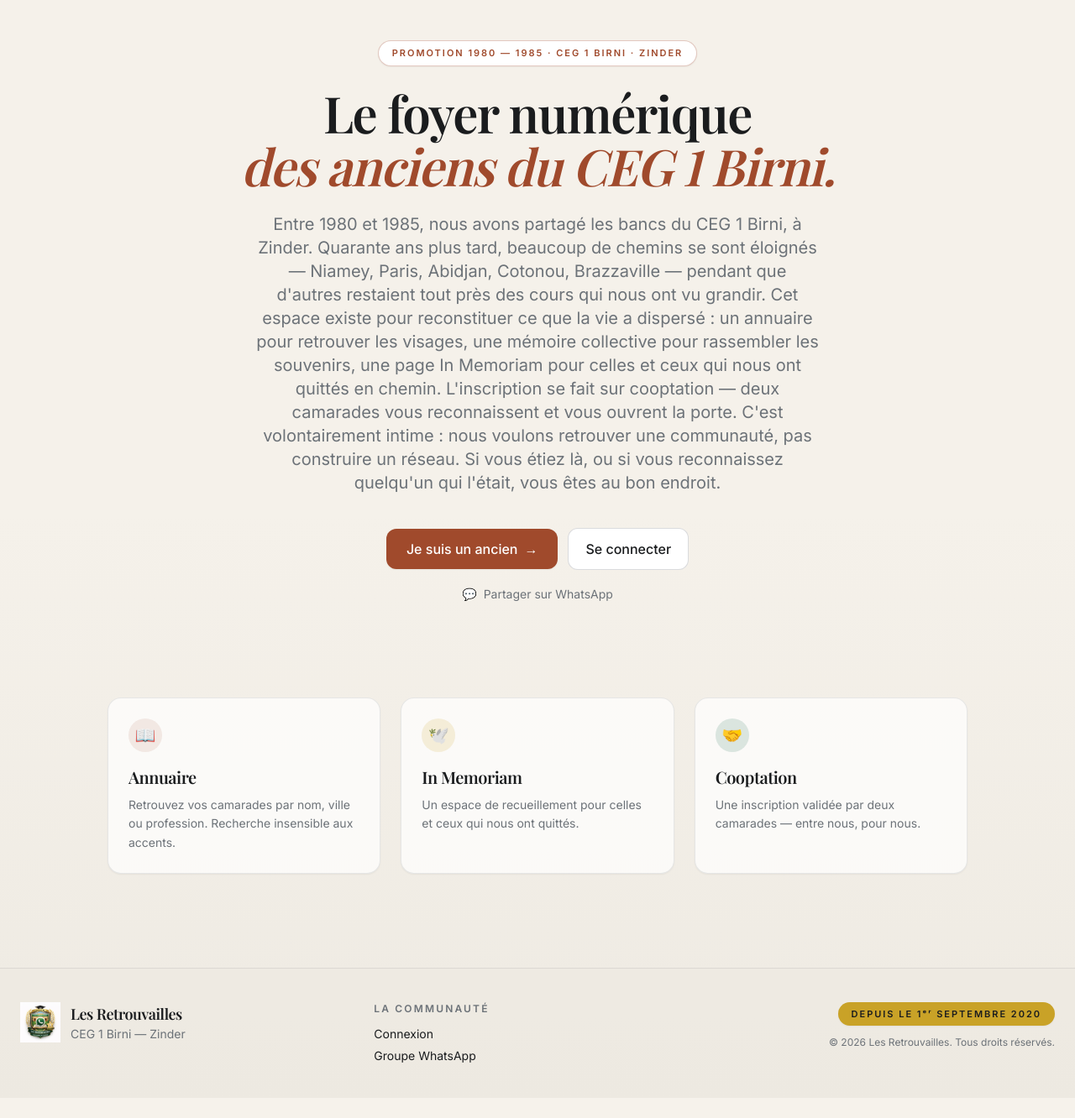
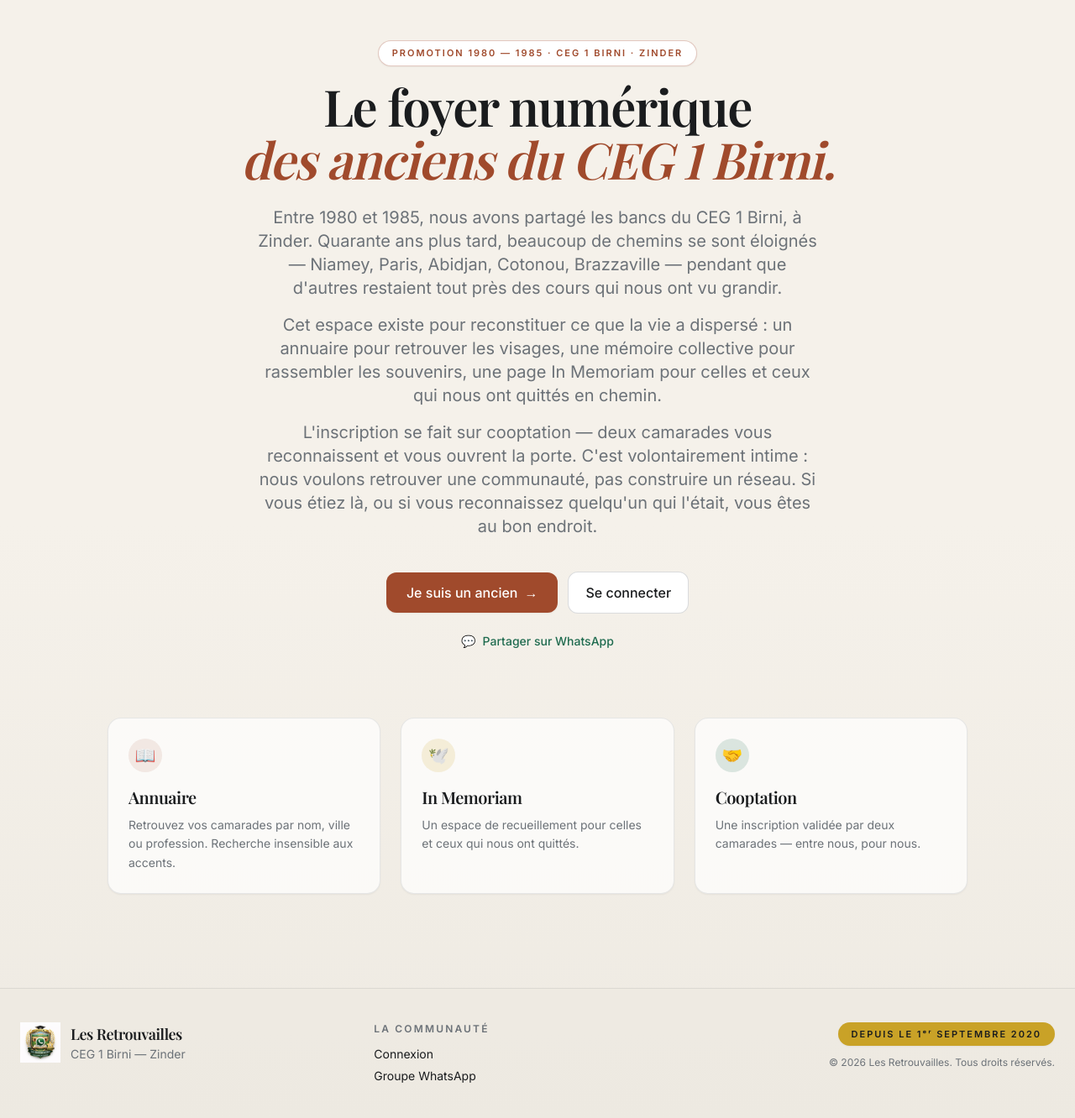
Before and after one commit to bomino/lesretrouvailles, a Django app: page / in a window 1280 px wide. Shown: the part 81-1413 px from the top of the page at 84% size. Before the commit the page ends 1347 px from the top, so only its background shows below. Run offline with Django 5.2, Linux system fonts and the light colour scheme; style sheets or scripts are compiled from the project's sources; parts of the project's set-up code (start-up, migrations or seed data) failed here and were passed over; some web fonts are replaced.

Commit message:
polish(p4d): refine magazine cards + hero typography + wire cooptation
Visual polish iterations after the initial P4d ship:
- Ghost cards: compact single-row layout (avatar | name+year stacked
  | removal link inline-right), warmer tint (bg-ceremonial-gold/10),
  shadow-sm for depth, smaller monogram (40px)
- Section heading: subtitle "Si vous reconnaissez l'un d'eux..."
  moved up under the h2 (editorial pattern), gold-toned pill ties
  the section to the gold-bar cards below, subtle gold thread
  divider above the section
- Hero: tighter pill->H1 gap (mt-6 -> mt-4), lead paragraph split
  into 3 focused paragraphs (past / present / invitation)
- WhatsApp share link: text-whatsapp-green + font-medium for
  brand-color presence (was muted text-secondary)
- Cooptation feature card now clickable:
  - Anon -> /inscription/ (public signup)
  - Authed -> /cooptations-a-valider/ (parrain dashboard)
  - In Memoriam stays static pending P5
- Tests: renamed test_anonymous_feature_cards_not_clickable to
  test_anonymous_member_only_cards_are_static (narrower scope),
  added test_anonymous_cooptation_card_links_to_signup

17 tests pass (16 + 1 new).

Co-Authored-By: Claude Opus 4.7 (1M context) <noreply@anthropic.com>

```diff
--- a/templates/core/landing.html
+++ b/templates/core/landing.html
@@ -47,13 +47,21 @@
         <span class="inline-block rounded-full border border-tertiary/30 bg-surface px-4 py-1.5 text-[11px] font-semibold uppercase tracking-[0.18em] text-tertiary shadow-sm">
             {% trans "Promotion 1980 — 1985 · CEG 1 Birni · Zinder" %}
         </span>
-        <h1 class="mt-6 font-display text-4xl font-semibold tracking-tight md:text-6xl md:leading-[1.05]">
+        <h1 class="mt-4 font-display text-4xl font-semibold tracking-tight md:text-6xl md:leading-[1.05]">
             {% trans "Le foyer numérique" %}
             <span class="block italic text-tertiary">{% trans "des anciens du CEG 1 Birni." %}</span>
         </h1>
-        <p class="mx-auto mt-6 max-w-2xl text-lg leading-relaxed text-secondary md:text-xl">
-            {% trans "Entre 1980 et 1985, nous avons partagé les bancs du CEG 1 Birni, à Zinder. Quarante ans plus tard, beaucoup de chemins se sont éloignés — Niamey, Paris, Abidjan, Cotonou, Brazzaville — pendant que d'autres restaient tout près des cours qui nous ont vu grandir. Cet espace existe pour reconstituer ce que la vie a dispersé : un annuaire pour retrouver les visages, une mémoire collective pour rassembler les souvenirs, une page In Memoriam pour celles et ceux qui nous ont quittés en chemin. L'inscription se fait sur cooptation — deux camarades vous reconnaissent et vous ouvrent la porte. C'est volontairement intime : nous voulons retrouver une communauté, pas construire un réseau. Si vous étiez là, ou si vous reconnaissez quelqu'un qui l'était, vous êtes au bon endroit." %}
-        </p>
+        <div class="mx-auto mt-6 max-w-2xl space-y-4 text-lg leading-relaxed text-secondary md:text-xl">
+            <p>
+                {% trans "Entre 1980 et 1985, nous avons partagé les bancs du CEG 1 Birni, à Zinder. Quarante ans plus tard, beaucoup de chemins se sont éloignés — Niamey, Paris, Abidjan, Cotonou, Brazzaville — pendant que d'autres restaient tout près des cours qui nous ont vu grandir." %}
+            </p>
+            <p>
+                {% trans "Cet espace existe pour reconstituer ce que la vie a dispersé : un annuaire pour retrouver les visages, une mémoire collective pour rassembler les souvenirs, une page In Memoriam pour celles et ceux qui nous ont quittés en chemin." %}
+            </p>
+            <p>
+                {% trans "L'inscription se fait sur cooptation — deux camarades vous reconnaissent et vous ouvrent la porte. C'est volontairement intime : nous voulons retrouver une communauté, pas construire un réseau. Si vous étiez là, ou si vous reconnaissez quelqu'un qui l'était, vous êtes au bon endroit." %}
+            </p>
+        </div>
         {% if request.user.is_authenticated %}
             <div class="mt-10 flex flex-wrap items-center justify-center gap-3">
                 <a href="{% url 'members:directory' %}"
@@ -78,11 +86,11 @@
                     {% trans "Se connecter" %}
                 </a>
             </div>
-            <div class="mt-4">
+            <div class="mt-5">
                 <a href="{{ whatsapp_share_url }}"
                    target="_blank"
                    rel="noopener noreferrer"
-                   class="inline-flex items-center gap-2 text-sm text-secondary hover:text-tertiary transition"
+                   class="inline-flex items-center gap-2 text-sm font-medium text-whatsapp-green hover:opacity-80 transition"
                    aria-label="{% trans 'Partager cette page sur WhatsApp' %}">
                     <span aria-hidden="true">💬</span>
                     {% trans "Partager sur WhatsApp" %}
@@ -94,34 +102,37 @@
     {# flag PUBLIC_GHOST_LIST_ENABLED is on AND there are published entries. #}
     {# All three conditions live in landing_view; the template just renders. #}
     {% if ghosts %}
-        <section class="mx-auto mt-20 max-w-4xl md:mt-28">
-            <div class="text-center">
-                <span class="inline-block rounded-full border border-secondary/25 bg-surface px-4 py-1.5 text-[11px] font-semibold uppercase tracking-[0.18em] text-secondary shadow-sm">
+        <section class="mx-auto mt-16 max-w-4xl md:mt-20">
+            <div class="mx-auto h-px w-24 bg-ceremonial-gold/40" aria-hidden="true"></div>
+            <div class="mt-8 text-center">
+                <span class="inline-block rounded-full border border-ceremonial-gold/40 bg-ceremonial-gold/10 px-4 py-1.5 text-[11px] font-semibold uppercase tracking-[0.18em] text-ceremonial-gold shadow-sm">
                     {% trans "Nous recherchons aussi…" %}
                 </span>
                 <h2 class="mt-4 font-display text-2xl font-semibold tracking-tight md:text-3xl">
                     {% trans "Anciens encore à retrouver" %}
                 </h2>
+                <p class="mx-auto mt-3 max-w-xl text-sm italic text-secondary">
+                    {% trans "Si vous reconnaissez l'un d'eux, partagez cette page autour de vous." %}
+                </p>
             </div>
-            <div class="mt-10 space-y-4">
+            <div class="mt-8 space-y-3">
                 {% for entry in ghosts %}
                     {% with fn=entry.first_name|slice:":1" ln=entry.last_name_initial|slice:":1" %}
-                        <article class="overflow-hidden rounded-xl border border-secondary/15 border-l-4 border-l-ceremonial-gold bg-ceremonial-gold/5 p-6">
-                            <div class="flex flex-col gap-4 md:flex-row md:items-start">
-                                <div class="flex-shrink-0 mx-auto md:mx-0">
-                                    <div class="flex h-12 w-12 items-center justify-center rounded-full bg-ceremonial-gold/20 font-display text-base font-semibold text-primary"
-                                         aria-hidden="true">{{ fn }}{{ ln }}</div>
+                        <article class="overflow-hidden rounded-xl border border-secondary/15 border-l-4 border-l-ceremonial-gold bg-ceremonial-gold/10 p-5 shadow-sm">
+                            <div class="flex flex-col items-start gap-3 sm:flex-row sm:items-center sm:gap-4">
+                                <div class="flex h-10 w-10 flex-shrink-0 items-center justify-center rounded-full bg-ceremonial-gold/20 font-display text-sm font-bold text-primary"
+                                     aria-hidden="true">{{ fn }}{{ ln }}</div>
+                                <div class="flex-1 min-w-0">
+                                    <p class="font-display text-base font-semibold leading-tight text-primary">
+                                        {{ entry.first_name }} {{ entry.last_name_initial }}
+                                    </p>
+                                    <p class="mt-0.5 text-[11px] font-semibold uppercase tracking-[0.12em] text-secondary">
+                                        {% trans "au CEG" %} {{ entry.first_year }}-{{ entry.last_year }}
+                                    </p>
+                                    {% if entry.note %}<p class="mt-1.5 text-sm italic text-secondary">{{ entry.note }}</p>{% endif %}
                                 </div>
-                                <div class="flex-1 min-w-0">
-                                    <p class="font-display text-lg font-semibold text-primary">{{ entry.first_name }} {{ entry.last_name_initial }}</p>
-                                    <p class="mt-0.5 text-sm text-secondary">{% trans "au CEG" %} {{ entry.first_year }}-{{ entry.last_year }}</p>
-                                    {% if entry.note %}<p class="mt-1 text-sm italic text-secondary">{{ entry.note }}</p>{% endif %}
-                                    <p class="mt-3 text-sm italic text-secondary">{% trans "Si vous le connaissez, partagez ce lien." %}</p>
-                                    <p class="mt-3 text-xs text-secondary md:text-right">
-                                        <a href="{% url 'members:removal_request_form' entry.removal_token %}"
-                                           class="underline hover:text-tertiary">{% trans "Retirer mon nom" %}</a>
-                                    </p>
-                                </div>
+                                <a href="{% url 'members:removal_request_form' entry.removal_token %}"
+                                   class="whitespace-nowrap text-xs text-secondary underline hover:text-tertiary">{% trans "Retirer mon nom" %}</a>
                             </div>
                         </article>
                     {% endwith %}
@@ -129,7 +140,7 @@
             </div>
         </section>
     {% endif %}
-    <section class="mx-auto mt-20 grid max-w-5xl grid-cols-1 gap-6 md:mt-28 md:grid-cols-3">
+    <section class="mx-auto mt-16 grid max-w-5xl grid-cols-1 gap-6 md:mt-20 md:grid-cols-3">
         {# Cards are visual only for anonymous visitors — destinations are member-only. #}
         {% if request.user.is_authenticated %}
             <a href="{% url 'members:directory' %}"
@@ -154,12 +165,13 @@
                 {% trans "Un espace de recueillement pour celles et ceux qui nous ont quittés." %}
             </p>
         </article>
-        <article class="rounded-2xl border border-secondary/15 bg-surface/70 p-6 shadow-sm">
+        <a href="{% if request.user.is_authenticated %}/cooptations-a-valider/{% else %}{% url 'cooptation:signup' %}{% endif %}"
+           class="rounded-2xl border border-secondary/15 bg-surface/70 p-6 shadow-sm hover:border-tertiary/40 transition">
             <span class="inline-flex h-10 w-10 items-center justify-center rounded-full bg-whatsapp-green/15 text-whatsapp-green text-xl">🤝</span>
             <h2 class="mt-4 font-display text-xl font-semibold tracking-tight">{% trans "Cooptation" %}</h2>
             <p class="mt-2 text-sm text-secondary leading-relaxed">
                 {% trans "Une inscription validée par deux camarades — entre nous, pour nous." %}
             </p>
-        </article>
+        </a>
     </section>
 {% endblock %}
```
Also changed, not shown: core/tests/test_landing_view.py (+15 -3 lines).
